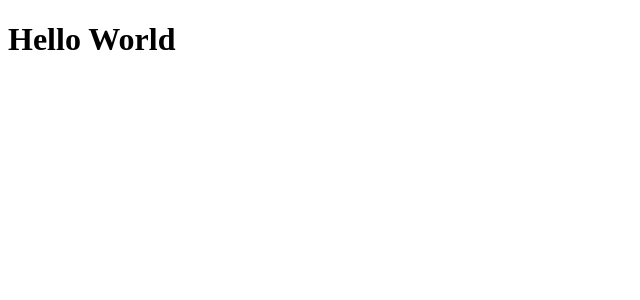
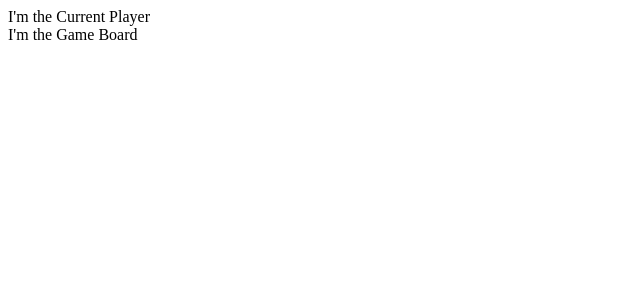
Before and after one commit to lpaulger/redux-tic-tac-toe, a React app: page / in a window 1280 px wide. Shown: the top 300 px of the page, without its empty margins (0-640 px from the left). Built offline with nearby package versions, Linux system fonts and the light colour scheme.

Commit message:
major components

```diff
--- a/components/App.js
+++ b/components/App.js
@@ -1,8 +1,12 @@
 import React from 'react'
+
+import CurrentPlayer from './CurrentPlayer'
+import GameBoard from './GameBoard'
 
 const App = () => (
   <div>
-    <h1>Hello World</h1>
+    <CurrentPlayer />
+    <GameBoard />
   </div>
 )
 
--- /dev/null
+++ b/components/CurrentPlayer.js
@@ -0,0 +1,11 @@
+import React from 'react'
+
+
+
+const CurrentPlayer = () => (
+  <div>
+    I'm the Current Player
+  </div>
+)
+
+export default CurrentPlayer
--- /dev/null
+++ b/components/GameBoard.js
@@ -0,0 +1,11 @@
+import React from 'react'
+
+
+
+const GameBoard = () => (
+  <div>
+    I'm the Game Board
+  </div>
+)
+
+export default GameBoard
```
